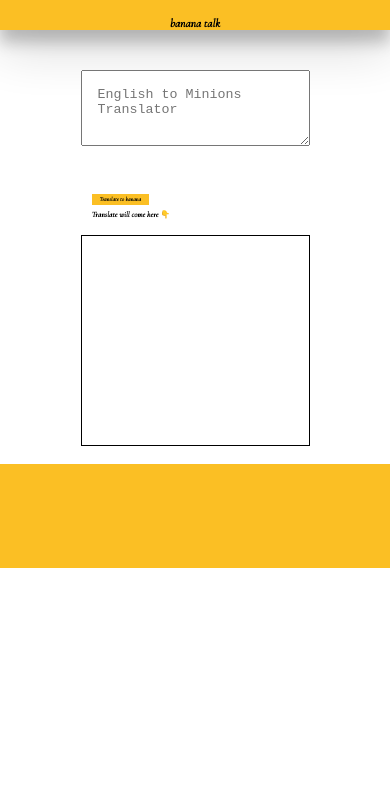
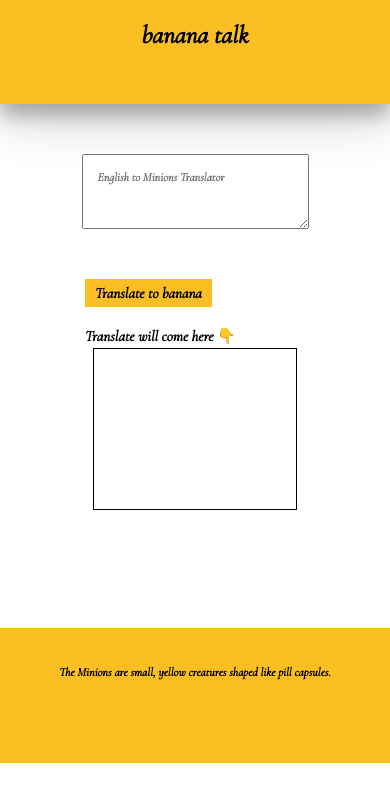
Before and after one commit to sushmita12345/NeoG-Banana-Speak, a plain HTML site: page index.html in a window 390 px wide. Drawn offline with Linux system fonts and the light colour scheme.

Commit message:
Final Changes

```diff
--- a/index.html
+++ b/index.html
@@ -8,9 +8,9 @@
   <link rel="stylesheet" href="style.css" />
 
 </head>
-<body id="Wrapper">
-  <div class="footer-parent">
-    <h1 id="container">banana talk</h1>
+<body>
+  <div id="container">
+    <h1 id="navbar">banana talk</h1>
 
     <textarea id="text-input" placeholder="English to Minions Translator"></textarea>
     <div id="btn">
@@ -18,7 +18,9 @@
     </div>
     <div id="wrapper">Translate will come here 👇</div>
     <div id="output"></div>
-    <div id="footer"></div>
+    <div id="footer">
+      <p>The Minions are small, yellow creatures shaped like pill capsules.</p>
+    </div>
     <script src="app.js" type="text/javascript"></script>
   </div>
 </body>
--- a/style.css
+++ b/style.css
@@ -6,34 +6,34 @@ body {
 
 }
 
+#container {
+  width: 100%;
+  min-height: 100vh;
+  box-sizing: border-box;
+  overflow: hidden
+}
 
-
-#container {
-
+#navbar {
+  min-height: 10vh;
   width: 100%;
   background-color: #FBBF24;
   margin-top: 0px;
   text-align: center;
-  padding-top: 1rem;
-  font-size: 3vw;
+  padding-top: 20px;
+  font-size: 25px;
   box-shadow: 0 12px 16px 0 rgba(0,0,0,0.24), 0 17px 50px 0 rgba(0,0,0,0.19);
 
 }
 
-
-
-
-
-
 #btn-translate {
   border: none;
-  padding: 0.5vw 2vw;
+  padding: 10px 22px;
   text-align: center;
   display: inline-block;
-  margin-left: 23.5vw;
+  margin-left: 320px;
   font-weight: bold;
   font-family: 'Cormorant Infant', serif;
-  font-size: 1.5vw;
+  font-size: 20px;
   background-color: #FBBF24;
 
 }
@@ -41,10 +41,10 @@ body {
 
 
 #wrapper {
-  font-size: 2vw;
-  margin-left: 23.5vw;
+  font-size: 22px;
+  margin-left: 320px;
   font-weight: bold;
-  padding-top: 1vw;
+  padding-top: 10px;
 
 
 }
@@ -53,29 +53,106 @@ textarea {
   width: 50%;
   display: block;
   height: 5vh;
-  margin: 2.5rem;
-  padding: 1rem;
+  margin: 40px;
+  padding: 15px;
   margin-left: auto;
   margin-right: auto;
 }
+
+#text-input {
+  font-family: 'Cormorant Infant', serif;
+  font-size: 15px;
+  font-weight: bold;
+}
+
 #output {
   width: 50%;
   border: 1px solid black;
-  height: 21vh;
-  margin: 1rem;
-  padding: 1rem;
+  height: 18vh;
+  margin: 1vw;
+  padding: 1vw;
   margin-left: auto;
   margin-right: auto;
 }
 
 
 #footer {
-  height: 10.5vh;
+  height: 13vh;
   background-color: #FBBF24;
-  margin-top: 4.5vw;
+  margin-top: 63px;
   text-align: center;
-  padding-top: 1rem;
-  font-size: 2rem;
+  padding-top: 16px;
+  font-size: 20px;
   display: block;
+  font-weight: bold;
+
 
 }
+
+@media only screen and (max-width: 700px) {
+  #navbar {
+    min-height: 10vh;
+    width: 100%;
+    background-color: #FBBF24;
+    margin-top: 0px;
+    text-align: center;
+    padding-top: 20px;
+    font-size: 25px;
+    box-shadow: 0 12px 16px 0 rgba(0,0,0,0.24), 0 17px 50px 0 rgba(0,0,0,0.19);
+
+  }
+
+
+
+  textarea {
+    width: 50%;
+    display: block;
+    height: 5vh;
+    margin: 50px;
+    padding: 15px;
+    margin-left: auto;
+    margin-right: auto;
+  }
+
+  #text-input {
+    font-family: 'Cormorant Infant', serif;
+    font-size: 12px;
+    font-weight: bold;
+  }
+
+  #btn-translate {
+    border: none;
+    padding: 5px 10px;
+    text-align: center;
+    display: inline-block;
+    margin-left: 85px;
+    font-weight: bold;
+    font-family: 'Cormorant Infant', serif;
+    font-size: 15px;
+    background-color: #FBBF24;
+
+  }
+
+  #wrapper {
+    font-size: 15px;
+    margin-left: 85px;
+    font-weight: bold;
+    padding-top: 10px;
+    margin-top: 10px
+
+
+  }
+
+  #footer {
+    height: 13vh;
+    background-color: #FBBF24;
+    margin-top: 118px;
+    text-align: center;
+    padding-top: 25px;
+    font-size: 12px;
+    display: block;
+    font-weight: bold;
+
+
+  }
+}
```
